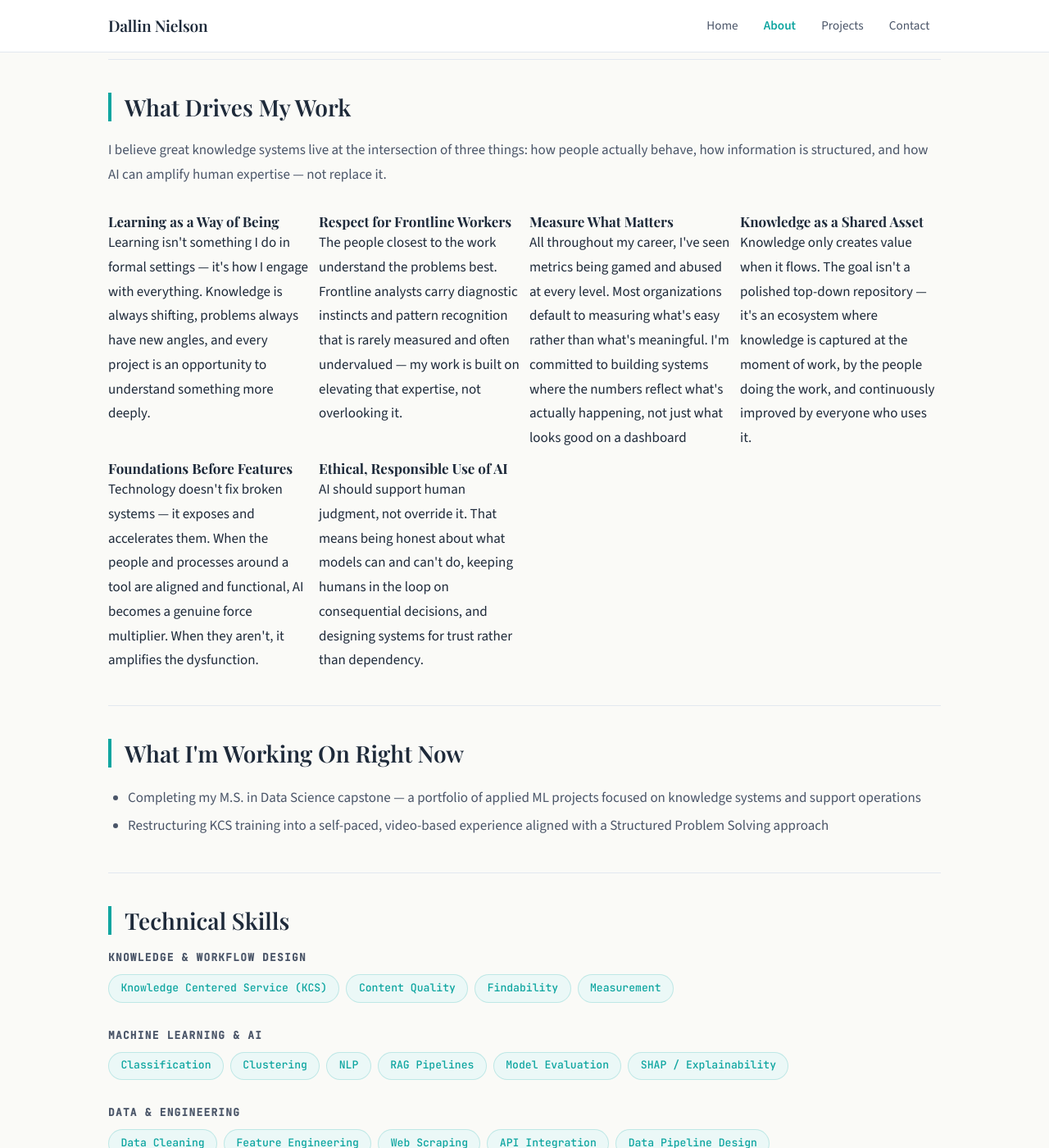
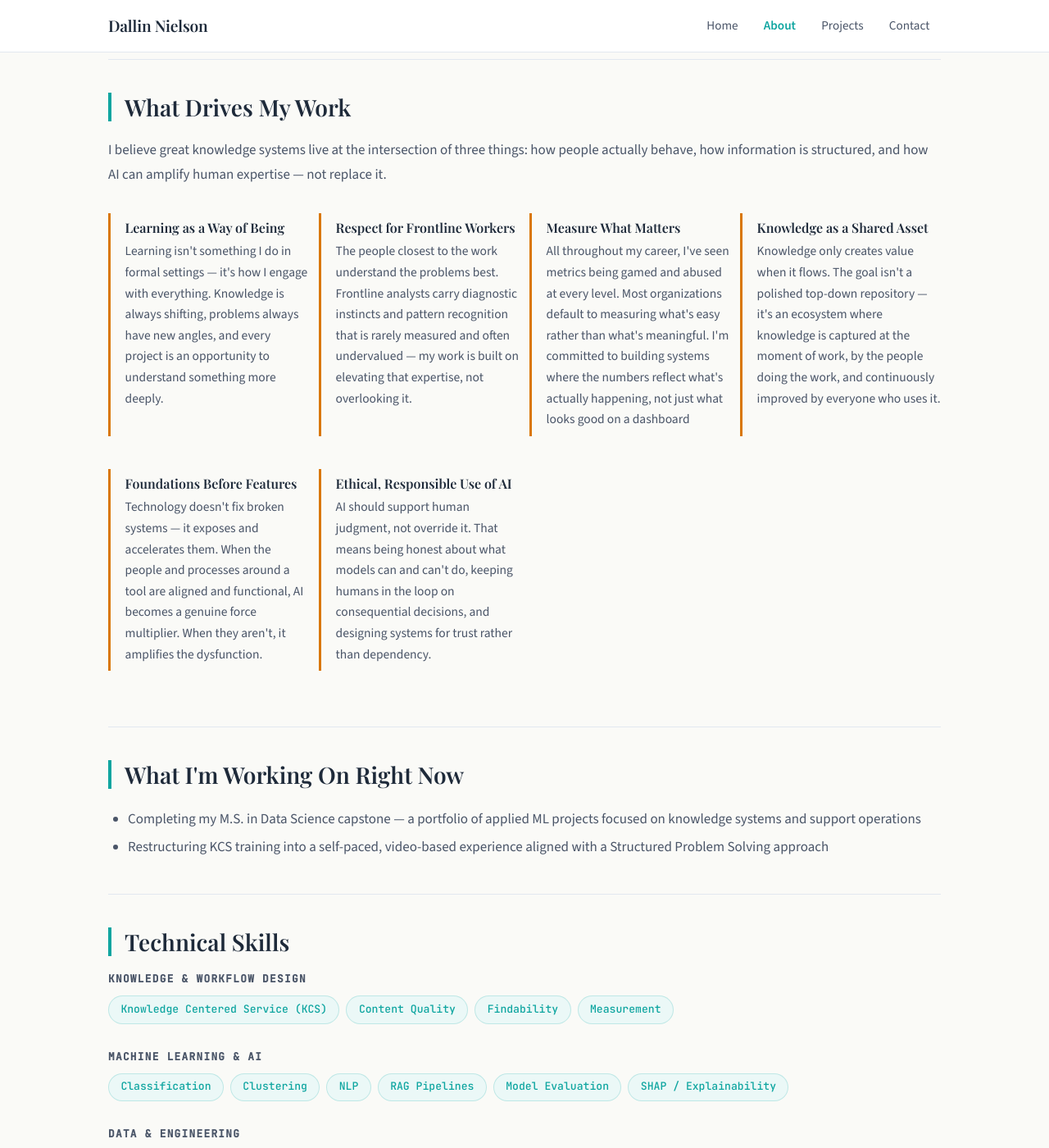
Before and after one commit to Daly-Llama/Daly-Llama.github.io, a Jekyll site: the page built from about.md, in a window 1280 px wide and 1400 px high, scrolled down 893 px. Shown: the whole window at 82% size. Built offline with Jekyll 4.4.1, drawn with Linux system fonts in a browser that asks for light colours.

Commit message:
Update style.css

```diff
--- a/assets/css/style.css
+++ b/assets/css/style.css
@@ -463,6 +463,25 @@ hr {
   border-left: 3px solid var(--accent-warm);
 }
 
+.value-item {
+  border-left: 3px solid var(--accent-warm);
+  padding: 0.5rem 0 0.5rem 1.1rem;
+  margin-bottom: 1.75rem;
+}
+
+.value-item h4 {
+  font-size: 1rem;
+  font-weight: 600;
+  color: var(--text-primary);
+  margin-bottom: 0.35rem;
+}
+
+.value-item p {
+  color: var(--text-secondary);
+  font-size: 0.97rem;
+  line-height: 1.65;
+  margin: 0;
+}
 
 /* ============================================================
    9. PROJECTS PAGE — Project cards
```
